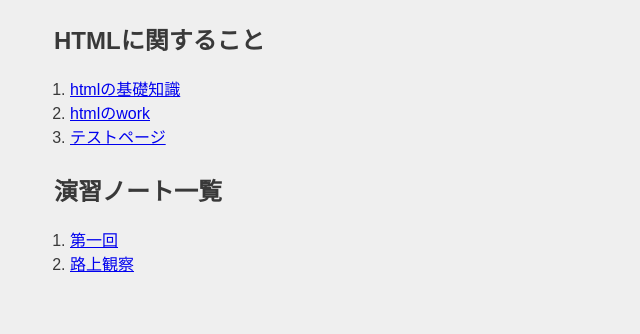
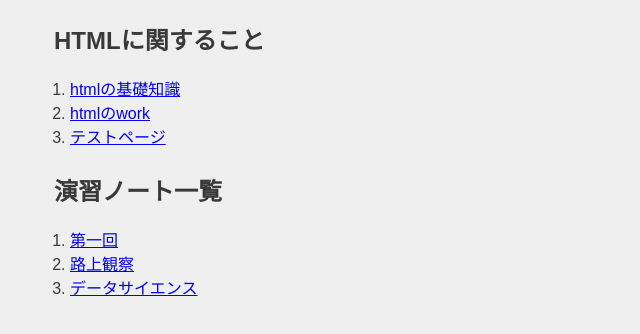
Before and after one commit to kaih45742/xbp, a plain HTML site: page de12/index.html in a window 1280 px wide. Shown: the part 152-486 px from the top of the page, without its empty margins (0-640 px from the left). Drawn offline with Linux system fonts and the light colour scheme.

Commit message:
20241103

```diff
--- a/de12/index.html
+++ b/de12/index.html
@@ -21,7 +21,9 @@
         <ol>
             <li><a href="./1.html" target="blank">第一回</a>
             <li><a href="./kansatu.html" target="blank">路上観察</a></li>
+            <li><a href="./デザイン演習　データ分析.pdf" target="blank">データサイエンス</a>
         </ol>
+
 
 
 
```
Also changed, not shown: 1 other file.
